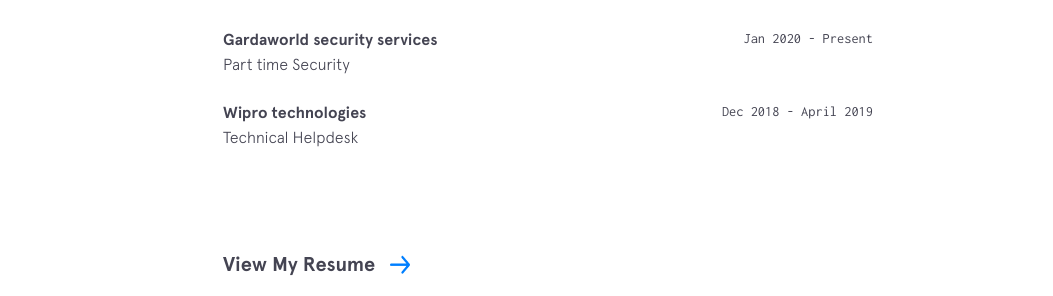
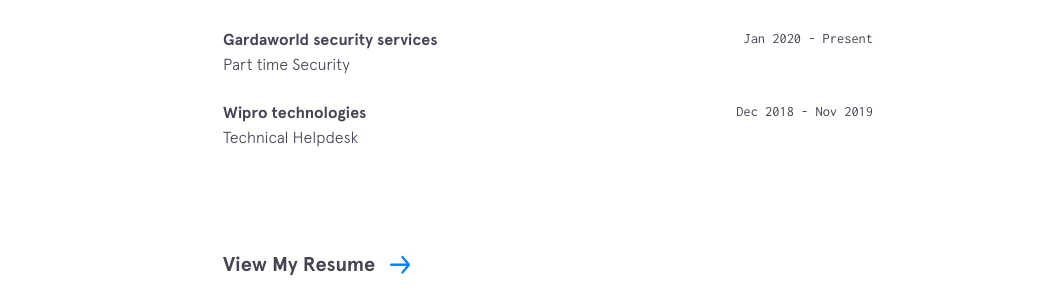
Before and after one commit to gov466/gov466.github.io, a Jekyll site: the page built from index.html, in a window 1280 px wide and 900 px high, scrolled down 1833 px. Shown: the part 156-452 px from the top of the window, without its empty margins (227-1280 px from the left). Built offline with Jekyll 4.4.1, drawn with Linux system fonts in a browser that asks for light colours; nearby versions of some CDN libraries.

Commit message:
Update experience.yml

```diff
--- a/_data/experience.yml
+++ b/_data/experience.yml
@@ -10,5 +10,5 @@
 
 - company: Wipro technologies
   url: https://www.wipro.com/en-CA/contact-wipro/
-  time: Dec 2018 - April 2019
+  time: Dec 2018 - Nov 2019
   position: Technical Helpdesk
```
